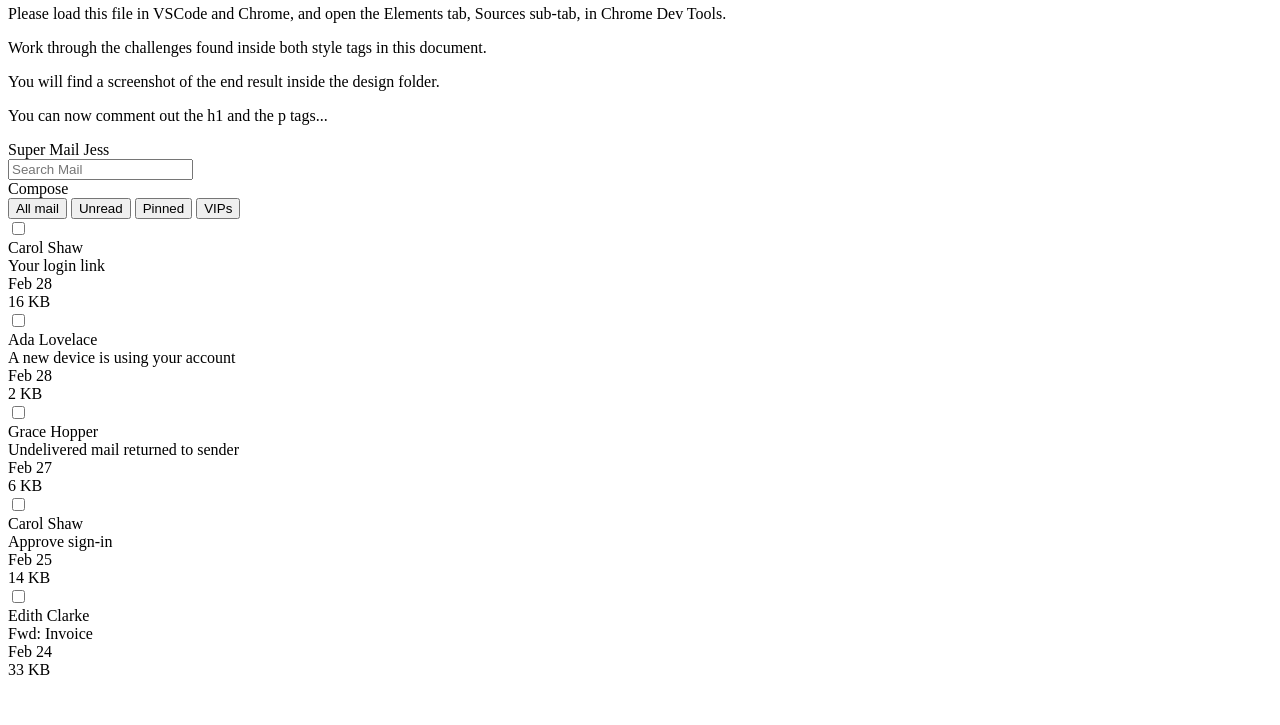
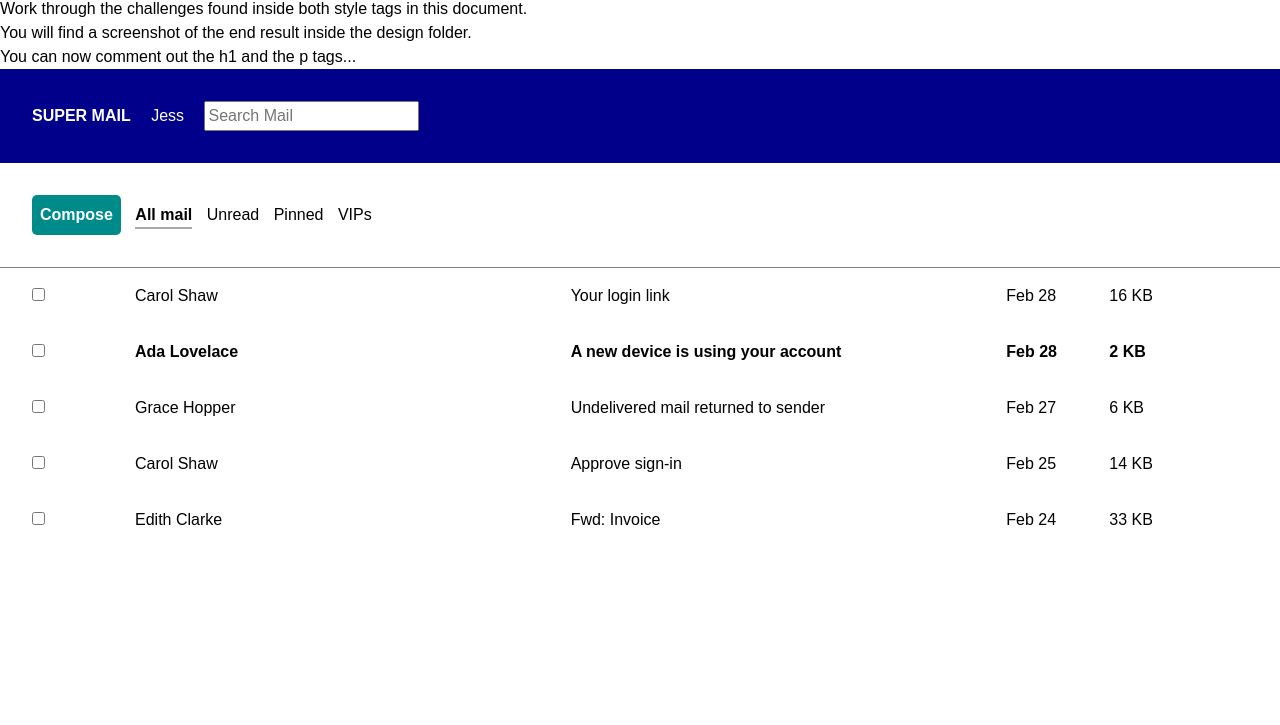
Before and after one commit to bloominstituteoftechnology/module-project-html-and-css-ii-stevenschwab, a plain HTML site: page index.html in a window 1280 px wide. Shown: the part 75-800 px from the top of the page. Drawn offline with Linux system fonts and the light colour scheme.

Commit message:
finish project

```diff
--- a/index.html
+++ b/index.html
@@ -5,60 +5,172 @@
   <meta charset="UTF-8">
   <style>
     /* 👉 Task 1- Apply the reset found on this page: https://www.joshwcomeau.com/css/custom-css-reset/ */
-
+    /*
+    1. Use a more-intuitive box-sizing model.
+    */
+    *, *::before, *::after {
+      box-sizing: border-box;
+    }
+    /*
+      2. Remove default margin
+    */
+    * {
+      margin: 0;
+    }
+    /*
+      Typographic tweaks!
+      3. Add accessible line-height
+      4. Improve text rendering
+    */
+    body {
+      line-height: 1.5;
+      -webkit-font-smoothing: antialiased;
+    }
+    /*
+      5. Improve media defaults
+    */
+    img, picture, video, canvas, svg {
+      display: block;
+      max-width: 100%;
+    }
+    /*
+      6. Remove built-in form typography styles
+    */
+    input, button, textarea, select {
+      font: inherit;
+    }
+    /*
+      7. Avoid text overflows
+    */
+    p, h1, h2, h3, h4, h5, h6 {
+      overflow-wrap: break-word;
+    }
+    /*
+      8. Create a root stacking context
+    */
+    #root, #__next {
+      isolation: isolate;
+    }
   </style>
   <style>
     /* 👉 Task 2- Target the body element.
     Apply a font family of Arial to the body element.
     The font property is inherited by descendant (nested) elements. */
+    body {
+      font-family: Arial;
+    }
 
     /* 👉 Task 3- Target the element with id headerTop.
     Apply white color to the text, some padding using px or rem units, and a dark background color. */
+    #headerTop {
+      color: white;
+      background-color: darkblue;
+      padding: 2rem;
+    }
 
     /* 👉 Task 4- Target the divs that are directly nested underneath the id headerTop.
     Make them display as inline block, instead of block.
     This will make them render on the same line. */
+    #headerTop > div,
+    #headerBottom > div {
+      display: inline-block;
+    }
 
     /* 👉 Task 5- Target the spans that are nested inside the id headerTop.
     Make them have some margin on the right.
     This will prevent the spans from crashing against one another. */
+    #headerTop span {
+      margin-right: 1rem;
+    }
 
     /* 👉 Task 6- Target the first span nested inside the element with id headerTop.
     Make it have a font weight of bold, and transform the text to uppercase. */
+    #headerTop span:first-of-type {
+      font-weight: bold;
+      text-transform: uppercase;
+    }
 
     /* 👉 Task 7- Target the id headerBottom.
     Give it a bottom border of 1 pixel, solid gray, and a little bit of padding using px or rem units. */
+    #headerBottom {
+      border-bottom: 1px solid gray;
+      padding: 2rem;
+    }
 
     /* 👉 Task 8- Target the divs that are nested directly inside the element with id headerBottom.
     Make them display as inline block, instead of block.
     This will cause them to render on the same line.
     You can consolidate this rule with the one on step. 4 */
+    /* consolidated */
 
     /* 👉 Task 9- Target the "Compose" button, although note it's a div instead an actual button.
     Give it color, bold text, background, padding, border radius, margin right, and a cursor of pointer. */
+    #headerBottom div:first-child {
+      color: white;
+      font-weight: bold;
+      background-color: darkcyan;
+      padding: 0.5rem;
+      border-radius: 5px;
+      margin-right: 10px;
+      cursor: pointer;
+    }
 
     /* 👉 Task 10- Research how to remove all the default styling of button elements.
     Target the button elements inside the element with id headerBottom.
     Remove all their styling, give them a bit of margin to the right, and a cursor of pointer. */
+    #headerBottom button {
+      background: none; /* Removes default background */
+      color: inherit; /* Inherits font color from parent element */
+      border: none; /* Removes default border */
+      padding: 0; /* Removes default padding */
+      margin-right: 10px; /* Removes default margin */
+      font: inherit; /* Inherits font style from parent */
+      cursor: pointer; /* Ensures it looks clickable */
+      outline: inherit; /* Removes the default focus outline*/
+    }
 
     /* 👉 Task 11- Target the button element inside the id headerBottom that has a class of active
     Make the font weight be bolder, and add a bottom border of 2 pixels solid color (you choose the color).
     Add the class name to the "All mail" button. */
+    #headerBottom button.active {
+      font-weight: bolder;
+      border-bottom: 2px solid darkgray;
+    }
 
     /* 👉 Task 12- Target all divs directly nested inside elements with a class of email,
     and make them display as inline-block elements.
     This will make each email render all its details in the same line*/
+    .email > div {
+      display: inline-block
+    }
 
     /* 👉 Task 13- Target the elements with a class of email.
     Give them some padding, bigger padding to the left, and a bottom border of very light grey. */
+    .email {
+      padding: 1rem 1rem 1rem 2rem;
+      border-bottom: lightgrey;
+    }
 
     /* 👉 Task 14- Target each div inside the element with a class of email.
     Make the email author and the email subject take 35% of the width of the parent element.
     Make the check, the date and the size take up 8% of the width of the parent element.
     This will arrange the details in visible columns. */
+    .email div.email-name,
+    div.email-subject {
+      width: 35%;
+    }
+
+    .email div.email-check,
+    div.email-date,
+    div.email-size {
+      width: 8%;
+    }
 
     /* 👉 Task 15- Target the second email and have its font weight be bold.
     This will make it look "unread". */
+    #emails > :nth-child(2) {
+      font-weight: bold;
+    }
 
     /* Well done! Check the design file to make sure you are close enough. */
 
@@ -88,7 +200,7 @@
       <div id="headerBottom">
         <div>Compose</div>
         <div>
-          <button>All mail</button>
+          <button class="active">All mail</button>
           <button>Unread</button>
           <button>Pinned</button>
           <button>VIPs</button>
```
